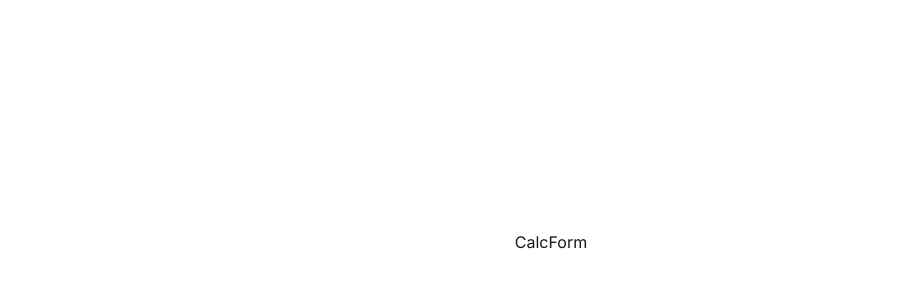
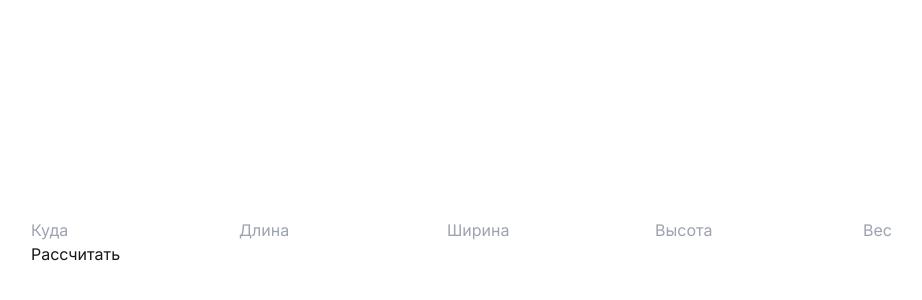
Before and after one commit to Emil307/delivery-calculator-next, a Next.js app: page / in a window 1280 px wide. Shown: the part 158-458 px from the top of the page, without its empty margins (89-1011 px from the left). Built offline with nearby package versions, Linux system fonts and the light colour scheme.

Commit message:
[Chore] create fields

```diff
--- a/app/ui/components/CalcForm/CalcForm.tsx
+++ b/app/ui/components/CalcForm/CalcForm.tsx
@@ -1,5 +1,58 @@
+"use client";
+
 import React from "react";
+import { SubmitHandler, useForm } from "react-hook-form";
+
+interface IFormFileds {
+  deliveryTo: string;
+  long: string;
+  width: string;
+  height: string;
+  weight: string;
+}
 
 export const CalcForm: React.FC = () => {
-  return <div>CalcForm</div>;
+  const { register, handleSubmit } = useForm<IFormFileds>();
+
+  const onSubmit: SubmitHandler<IFormFileds> = async (data) => {
+    console.log(data);
+  };
+
+  return (
+    <form onSubmit={handleSubmit(onSubmit)} className="">
+      <div>
+        <input
+          {...register("deliveryTo", {
+            required: "Обязательное поле",
+          })}
+          placeholder="Куда"
+        />
+        <input
+          {...register("long", {
+            required: "Обязательное поле",
+          })}
+          placeholder="Длина"
+        />
+        <input
+          {...register("width", {
+            required: "Обязательное поле",
+          })}
+          placeholder="Ширина"
+        />
+        <input
+          {...register("height", {
+            required: "Обязательное поле",
+          })}
+          placeholder="Высота"
+        />
+        <input
+          {...register("weight", {
+            required: "Обязательное поле",
+          })}
+          placeholder="Вес"
+        />
+      </div>
+      <button type="submit">Рассчитать</button>
+    </form>
+  );
 };
```
